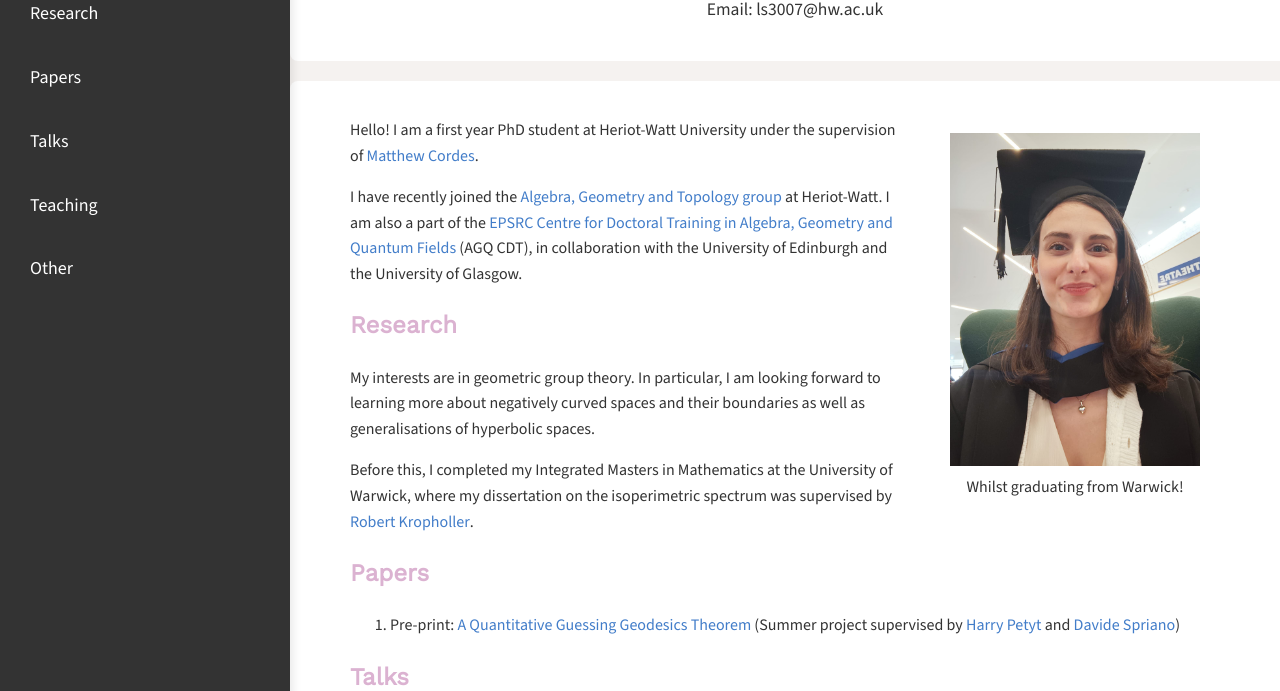
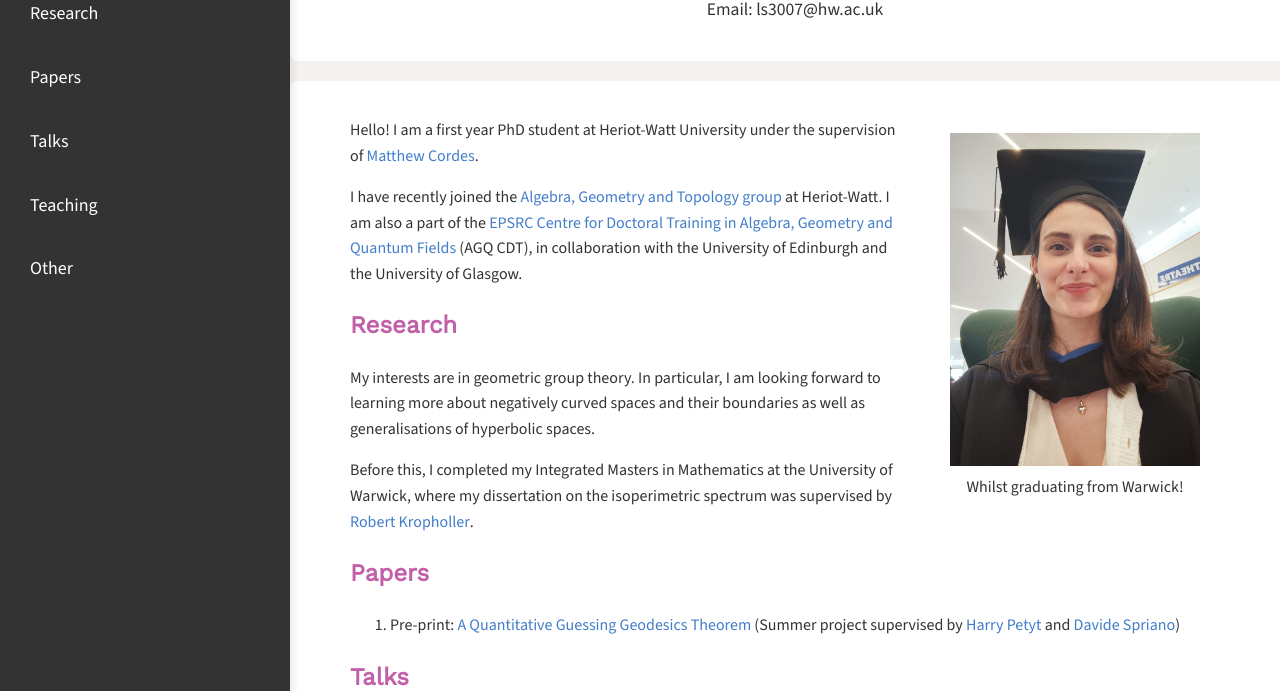
Before and after one commit to taliashlomovich/taliashlomovich.github.io, a plain HTML site: page index.html in a window 1280 px wide. Shown: the part 109-800 px from the top of the page. Drawn offline with nearby package versions, Linux system fonts and the light colour scheme.

Commit message:
Update index.html

```diff
--- a/index.html
+++ b/index.html
@@ -106,7 +106,7 @@
             h2 {
                 font-family: "Work Sans", sans-serif;
                 font-weight: 600;
-                color: #DBB2D1; /* Dark green for headers */
+                color: #C25FA9; /* Dark green for headers */
             }
 
             /* Image Styling */
```
